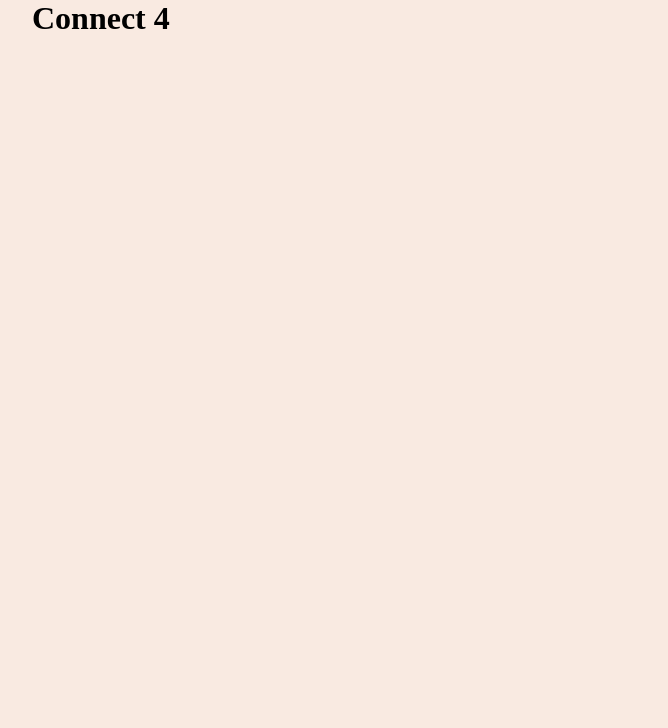
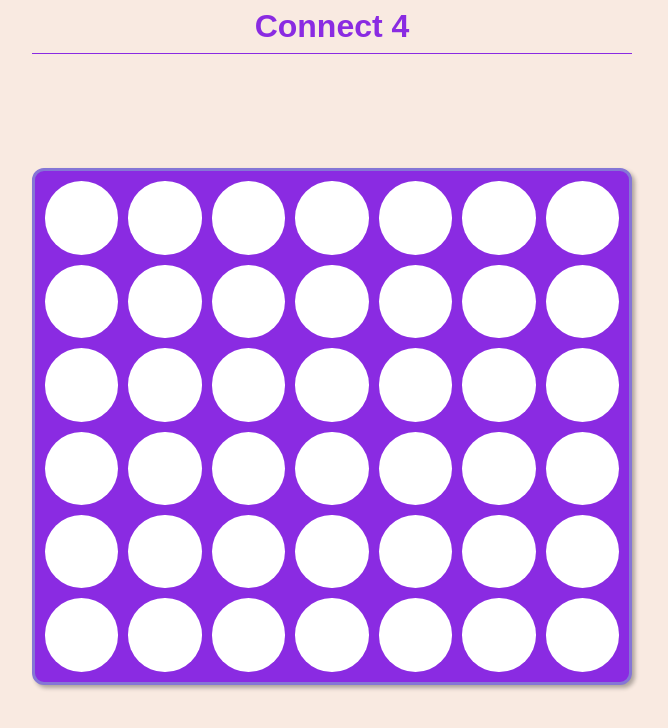
Before and after one commit to nicolecomputer/practice-connect-four, a React (Vite) app: page / in a window 1280 px wide. Shown: the top 728 px of the page, without its empty margins (308-976 px from the left). Built offline with nearby package versions, Linux system fonts and the light colour scheme.

Commit message:
Game board styled

```diff
--- a/src/App.css
+++ b/src/App.css
@@ -10,6 +10,7 @@ body {
 .game-board {
   width: 100%;
   gap: 10px;
+  padding: 10px;
 }
 
 .piece-dropper,
@@ -17,3 +18,11 @@ body {
   width: 100%;
   aspect-ratio: 1;
 }
+
+.gametitle {
+  text-align: center;
+  color: blueviolet;
+  font-family: Arial, Helvetica, sans-serif;
+  padding: 8px 0;
+  border-bottom: 1px solid blueviolet;
+}
--- a/src/App.tsx
+++ b/src/App.tsx
@@ -9,7 +9,7 @@ function App() {
   return (
     <>
       <div className="connect-four-game">
-        <h1>Connect 4</h1>
+        <h1 className='gametitle'>Connect 4</h1>
         <PieceDropper
           numberOfColumns={state.board.length}
           currentTurn={state.currentTurn}
--- /dev/null
+++ b/src/components/game-board/game-board.css
@@ -0,0 +1,28 @@
+.game-board {
+  display: grid;
+  border: 3px solid rgb(133, 118, 214);
+  box-shadow: 3px 3px 4px rgba(0, 0, 0, 0.3);
+  border-radius: 12px;
+  background-color: blueviolet;
+}
+
+.game-board-spot {
+  background-color: white;
+  border-radius: 50%;
+}
+
+.game-piece {
+  width: 100%;
+  aspect-ratio: 1;
+  border-radius: 50%;
+  border: 6px solid rgb(255, 225, 222);
+  box-shadow: 0px 0px 10px rgba(0, 0, 0, 0.1);
+}
+
+.piece-red {
+  background-color: var(--piece-color-red);
+}
+
+.piece-blue {
+  background-color: var(--piece-color-blue);
+}
--- a/src/components/game-board/index.tsx
+++ b/src/components/game-board/index.tsx
@@ -1,3 +1,5 @@
+import "./game-board.css"
+
 import { Board } from "../../lib/connect-four"
 
 import { FilledSpot, EmptySpot } from "./Spots"
@@ -7,9 +9,11 @@ type GameBoardProps = {
 }
 export default function GameBoard({ board }: GameBoardProps) {
     return (
-        <div className="game-board">
-            {new Array(board[0].length).map((_, column) => {
-                return new Array(board.length).map((_, row) => {
+        <div className="game-board" style={{
+            gridTemplateColumns: `repeat(${board.length}, 1fr)`
+        }}>
+            {new Array(board[0].length).fill(0).map((_, row) => {
+                return new Array(board.length).fill(0).map((_, column) => {
                     const spot = board[column][row]
                     if (spot.type === "empty-spot") {
                         return <EmptySpot />
--- a/src/components/piece-dropper/index.tsx
+++ b/src/components/piece-dropper/index.tsx
@@ -17,7 +17,11 @@ export default function PieceDropper({ numberOfColumns, onDrop, currentTurn }: P
                     onClick={() => {
                         onDrop(columnIndex)
                     }}
-                ></button>
+
+                >
+                    <div className={`game-piece piece-${currentTurn}`}></div>
+
+                </button>
             )
             )}
         </div>
--- a/src/components/piece-dropper/piece-dropper.css
+++ b/src/components/piece-dropper/piece-dropper.css
@@ -1,21 +1,17 @@
 .piece-dropper-container {
   flex-direction: row;
-}
-
-.current-turn-red {
-  --current-piece-color: var(--piece-color-red);
-}
-
-.current-turn-blue {
-  --current-piece-color: var(--piece-color-blue);
+  margin-bottom: 20px;
 }
 
 .piece-dropper {
-  border-radius: 50%;
   border: none;
+  opacity: 0;
   background-color: transparent;
+  width: 100%;
+  height: 100%;
   &:hover {
+    visibility: visible;
     background-color: var(--current-piece-color);
-    opacity: 0.7;
+    opacity: 0.4;
   }
 }
```
Also changed, not shown: src/components/game-state/index.tsx (added).
